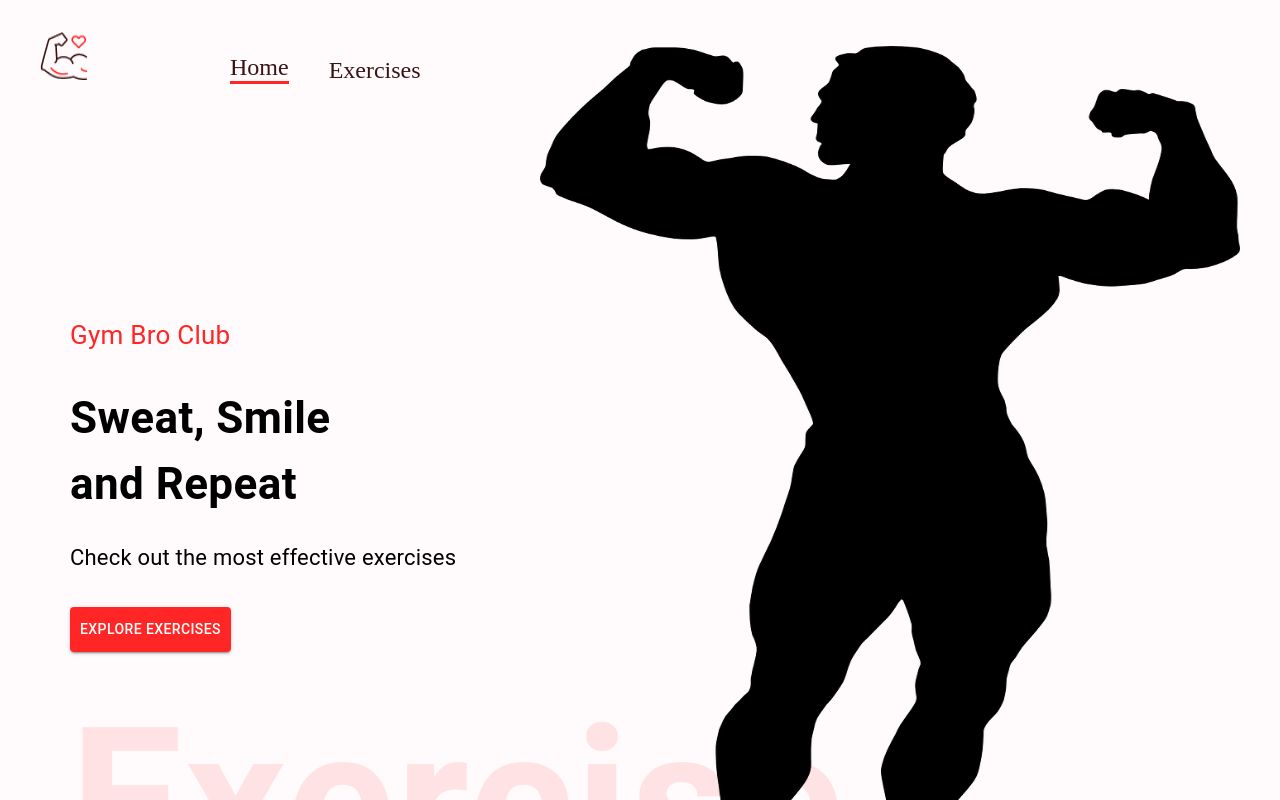
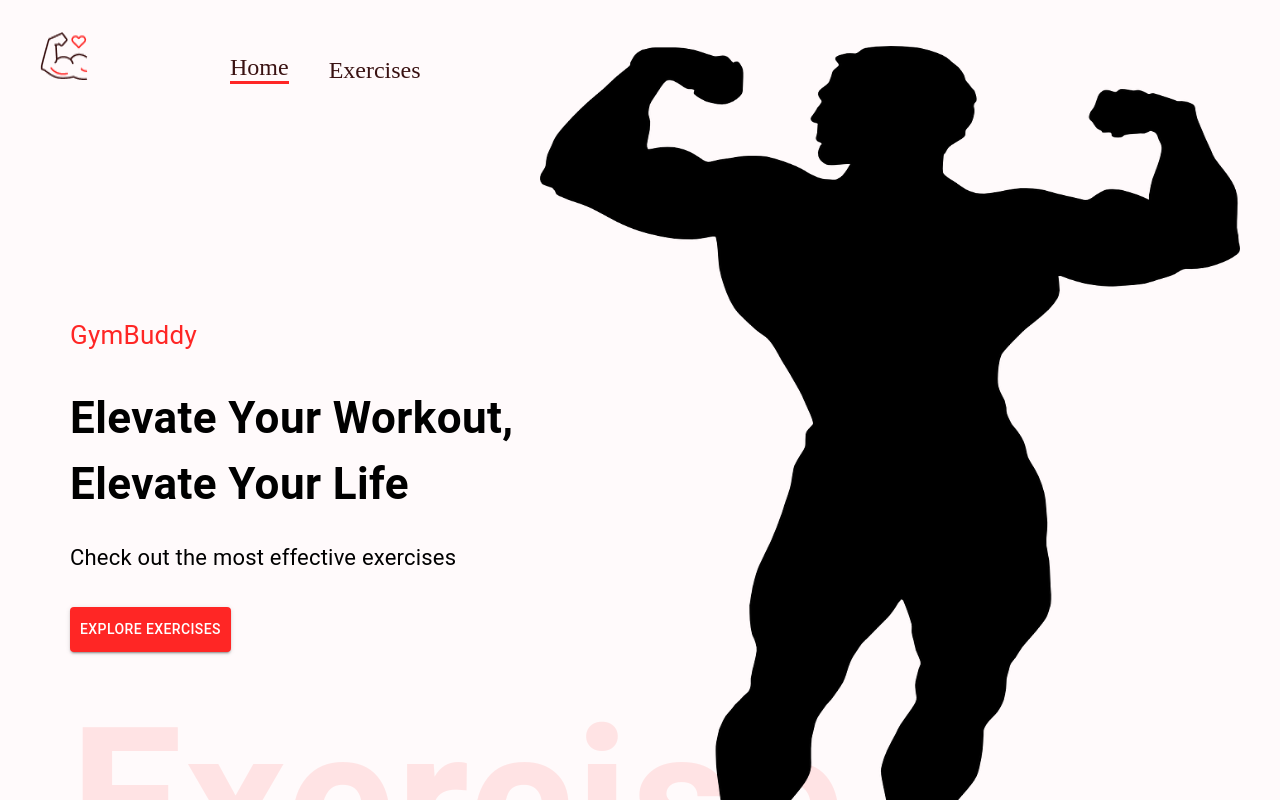
Before and after one commit to gregalexan/workout_tracker, a React (Create React App) app: page / in a window 1280 px wide. Shown: the top 800 px of the page. Built offline with nearby package versions, Linux system fonts and the light colour scheme; no server answers.

Commit message:
back up 7

```diff
--- a/src/components/HeroBanner.js
+++ b/src/components/HeroBanner.js
@@ -1,8 +1,6 @@
 import React from 'react';
-import { Box, Stack, Typography, Button } from '@mui/material';
-/*import HeroBannerImage from '../assets/images/banner.png';*/
+import { Box, Typography, Button } from '@mui/material';
 import HeroBannerImage from '../assets/images/hero_banner.png';
-/* import styles from '../App.css'; */
 
 const HeroBanner = () => {
   return (
@@ -15,7 +13,7 @@ const HeroBanner = () => {
       p="20px"
     >
       <Typography color="#FF2625" fontWeight="600px" fontSize="26px">
-          Gym Bro Club
+          GymBuddy
       </Typography>
       <Typography
         fontWeight={700}
@@ -25,7 +23,7 @@ const HeroBanner = () => {
         mb="23px"
         mt="30px"
       >
-         Sweat, Smile <br /> and Repeat
+         Elevate Your Workout, <br /> Elevate Your Life
       </Typography>
       <Typography
         fontSize="22px"
```
